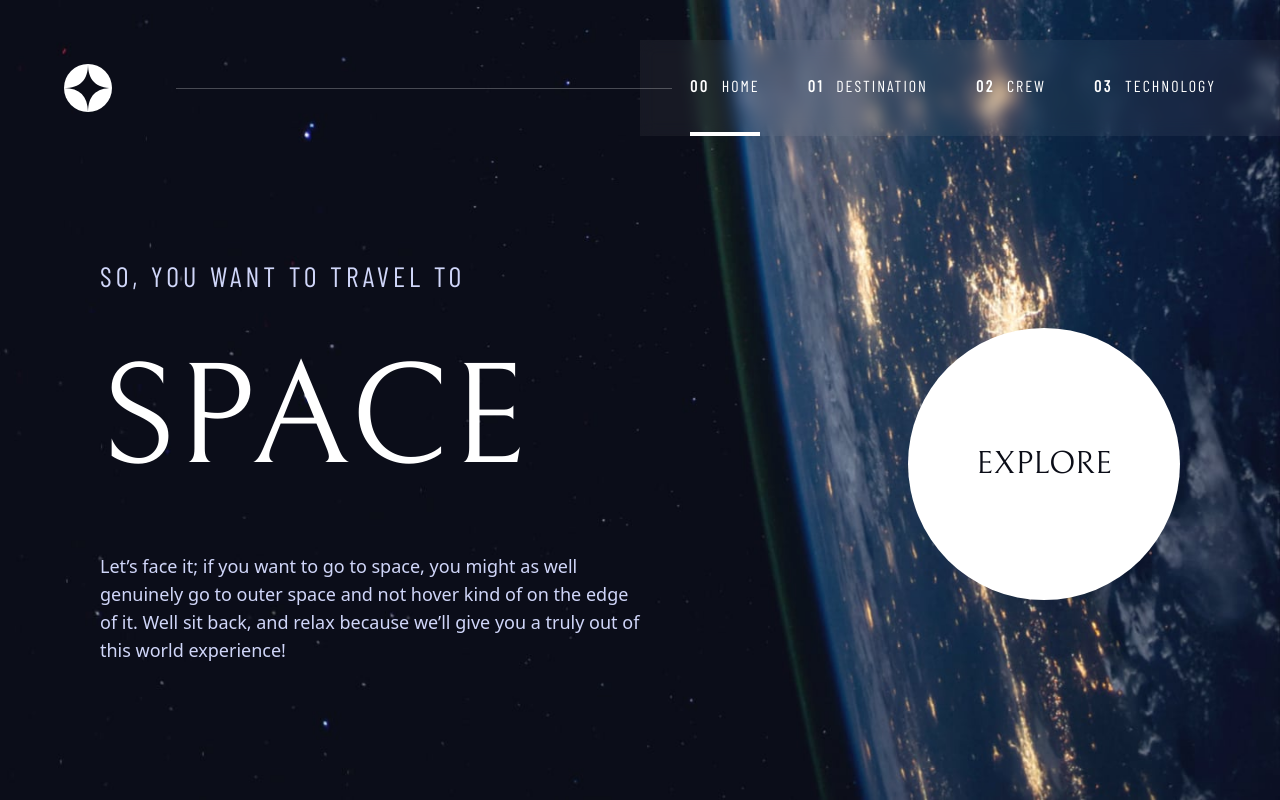
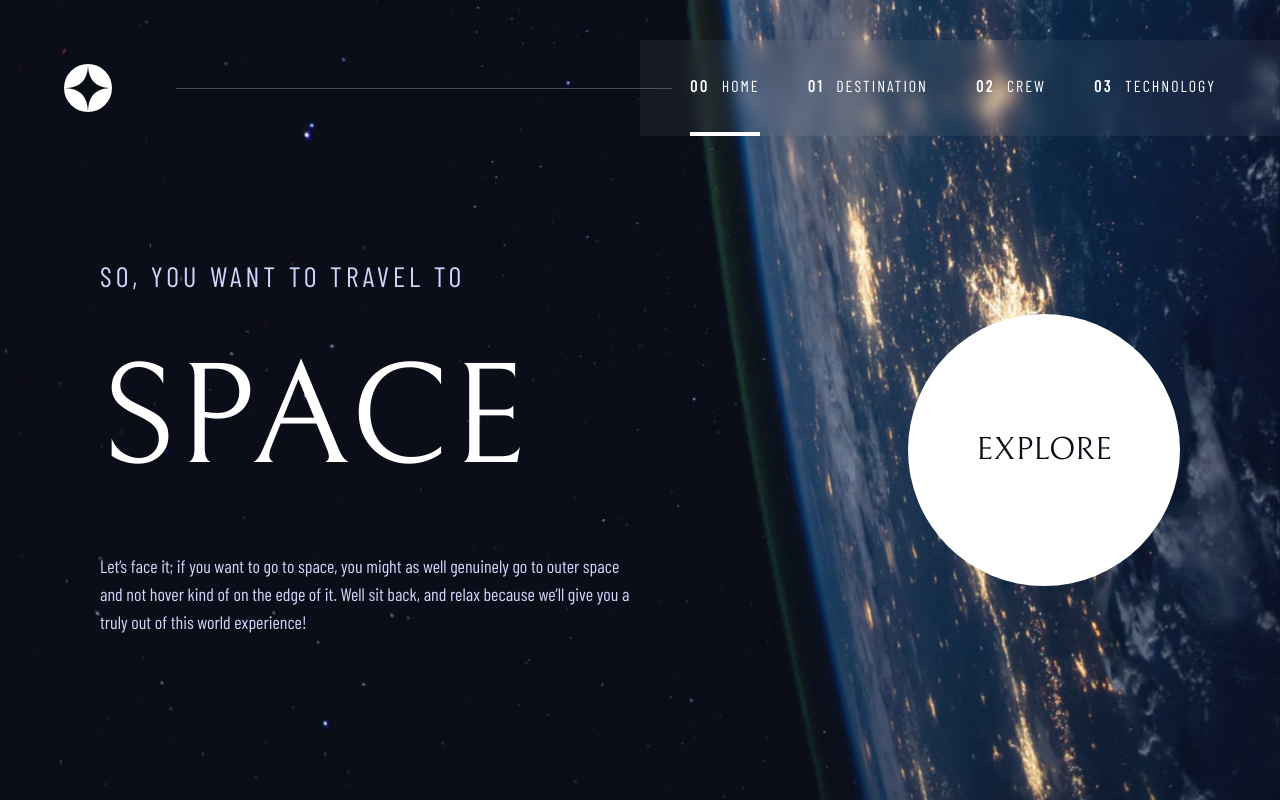
Before and after one commit to garyeung/space-tourism-webisite, a React (Vite) app: page / in a window 1280 px wide. Built offline with nearby package versions, Linux system fonts and the light colour scheme.

Commit message:
add font family

```diff
--- a/src/index.css
+++ b/src/index.css
@@ -112,7 +112,7 @@
       @apply mb-6 text-center text-white tracking-[0.15em] font-sans uppercase md:text-xl md:text-left md:text-[28px];
     }
     .description{
-      @apply leading-[1.8] text-blue-300 text-center text-[15px] md:text-[16px] lg:text-lg lg:text-start;
+      @apply leading-[1.8] text-blue-300 text-center text-[15px] md:text-[16px] lg:text-lg lg:text-start font-barlow;
     }
 
     .content {
```
